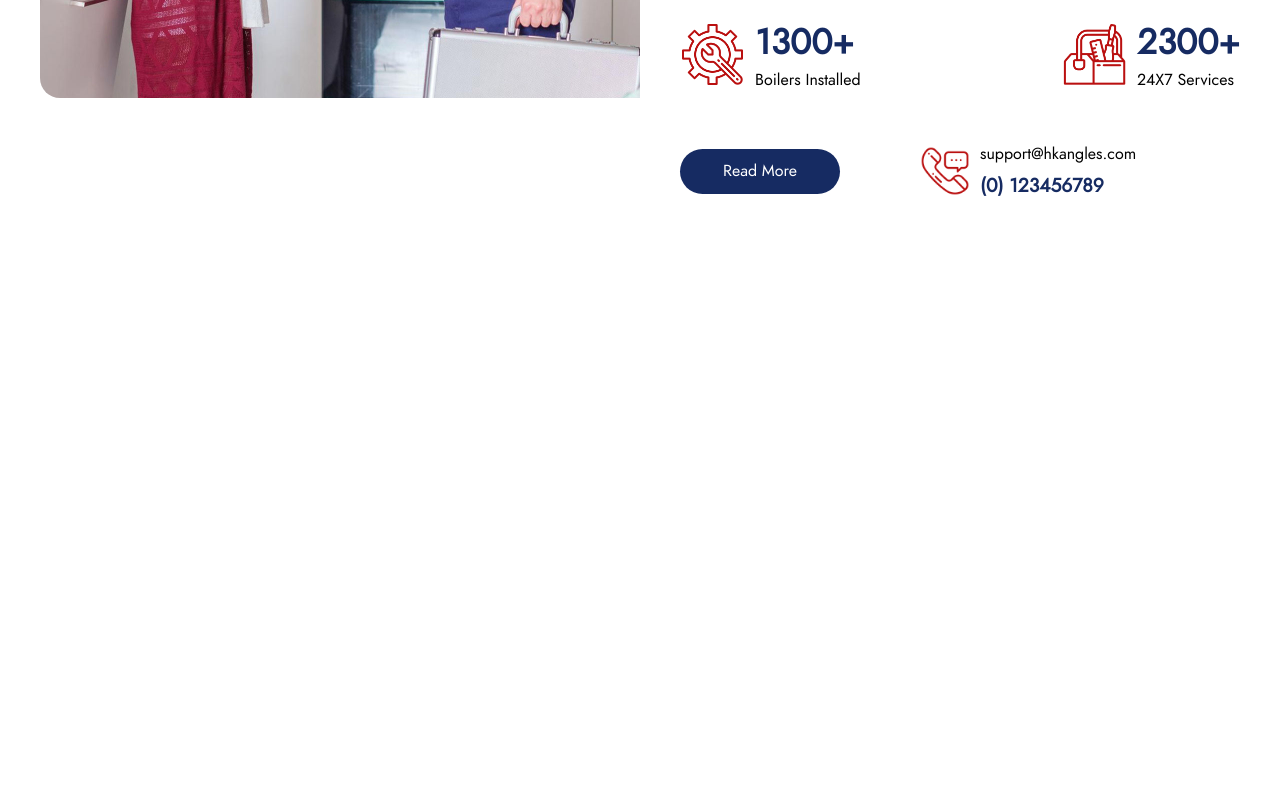
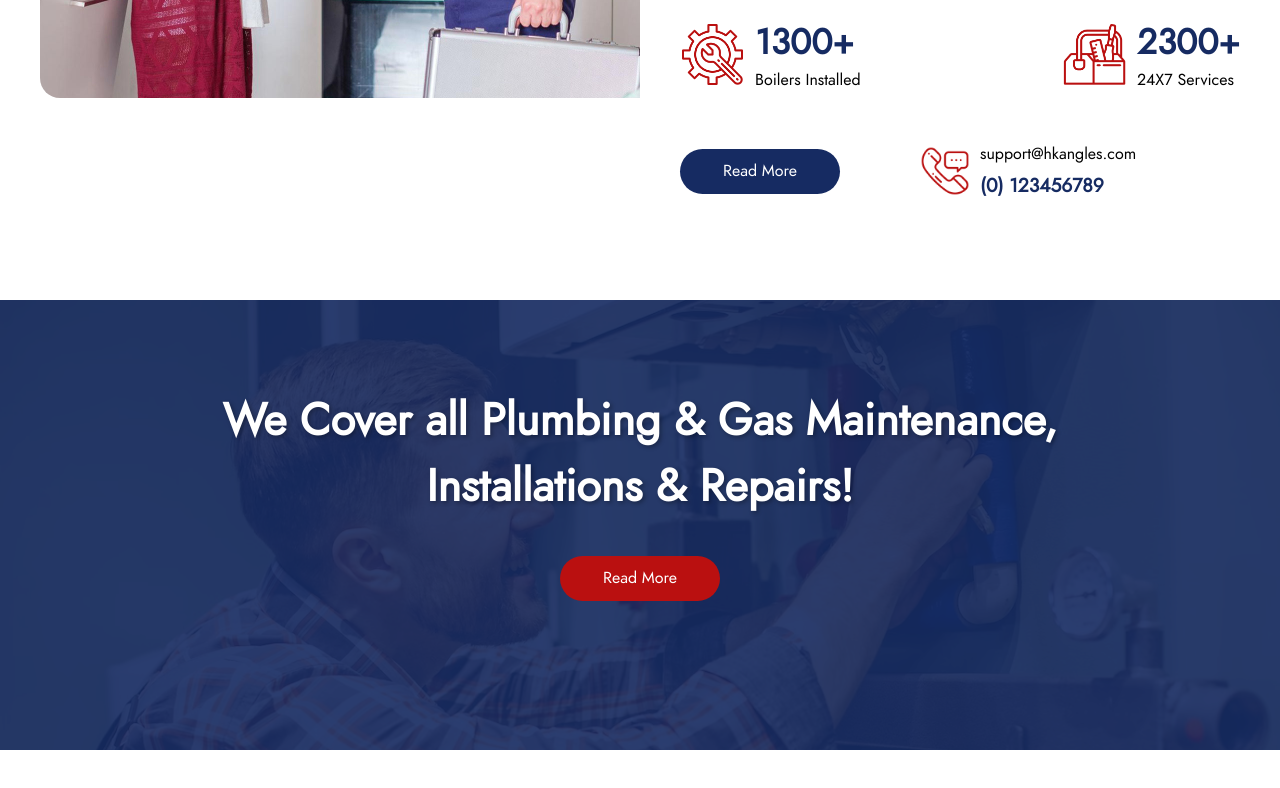
Before and after one commit to hamedkh14/company-project, a plain HTML site: page index.html in a window 1280 px wide. Shown: the part 1938-2726 px from the top of the page. Drawn offline with nearby package versions, Linux system fonts and the light colour scheme; files whose address does not match are found by name.

Commit message:
Completed Section3 of Contents

```diff
--- a/css/style.css
+++ b/css/style.css
@@ -963,6 +963,44 @@ hr.divider {
   margin-top: 5px;
 }
 
+/* Section3 */
+.section3 {
+  width: 100%;
+  height: 450px;
+  background-image: var(--image-url);
+  background-size: cover;
+  background-repeat: no-repeat;
+  background-attachment: fixed;
+  margin-top: 100px;
+  justify-content: center;
+  align-items: center;
+  position: relative;
+}
+.section3::before {
+  position: absolute;
+  content: '';
+  top: 0;
+  left: 0;
+  background-color: var(--color-primary);
+  filter: opacity(0.9);
+  width: 100%;
+  height: 100%;
+}
+.section3 div {
+  width: 1000px;
+  align-items: center;
+  flex-direction: column;
+  position: relative;
+  z-index: 1;
+  margin-top: -100px;
+}
+.section3 div h2 {
+  font-size: 2.8em;
+  font-weight: bold;
+  color: var(--color-white);
+  text-align: center;
+  text-shadow: 2px 2px 4px rgba(0, 0, 0, 0.3);
+}
 /* ==============================
 --- Footer ---
 ============================== */
@@ -1239,6 +1277,11 @@ hr.divider {
   .section2 .section2-boxRight .section2-boxRight-footer {
     gap: 0px;
   }
+
+  /* Section3 */
+  .section3 div {
+    width: var(--width-default);
+  }
 }
 
 @media only screen and (max-width: 900px) {
@@ -1303,6 +1346,11 @@ hr.divider {
     width: 100%;
     justify-content: space-between;
   }
+
+  /* Section3 */
+  .section3 div h2 {
+    font-size: 2em;
+  }
 }
 
 @media only screen and (max-width: 470px) {
@@ -1327,4 +1375,9 @@ hr.divider {
     margin-top: 20px;
     flex-direction: column-reverse;
   }
+
+  /* Section3 */
+  .section3 div h2 {
+    font-size: 1.7em;
+  }
 }
--- a/index.html
+++ b/index.html
@@ -253,7 +253,9 @@
       </div>
     </div>
   </section>
+
   <hr class="divider">
+
   <section class="section2 d-flex">
     <div class="d-flex">
       <div class="section2-boxLeft">
@@ -304,6 +306,13 @@
       </div>
     </div>
   </section>
+
+  <section class="section3 d-flex" style="--image-url: url(/assets/image/young-engineer-adjusting-autonomous-heating_1303-26539.avif);">
+    <div class="d-flex">
+      <h2>We Cover all Plumbing & Gas Maintenance, Installations & Repairs!</h2>
+      <a href=""><button class="buttons btnRed"><span>Read More</span></button></a>
+    </div>
+  </section>
   <!-- End Contents -->
 
   <!-- Footer -->
```
Also changed, not shown: assets/image/young-engineer-adjusting-autonomous-heating_1303-26539.avif (added).
